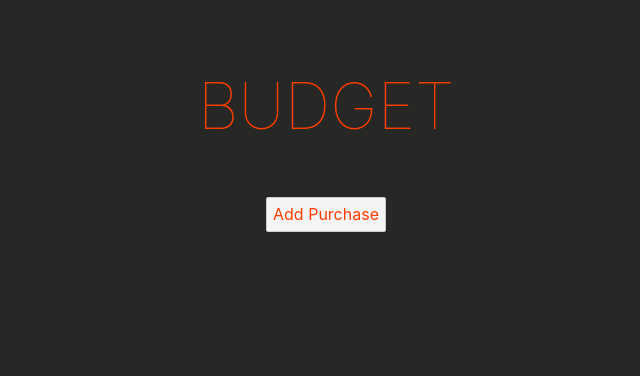
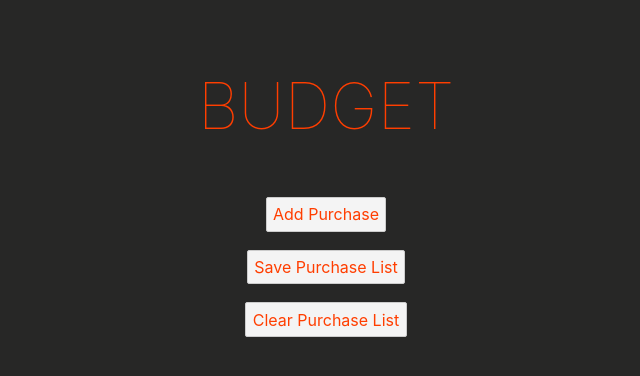
Before and after one commit to crissbrettd/Svelte-Budget, a Svelte app: page / in a window 1280 px wide. Shown: the top 376 px of the page, without its empty margins (314-954 px from the left). Built offline with nearby package versions, Linux system fonts and the light colour scheme.

Commit message:
Adding reading from and writing to local storage to save list

```diff
--- a/package.json
+++ b/package.json
@@ -9,6 +9,7 @@
   },
   "devDependencies": {
     "@rollup/plugin-commonjs": "^17.0.0",
+    "@rollup/plugin-json": "^4.1.0",
     "@rollup/plugin-node-resolve": "^11.0.0",
     "rollup": "^2.3.4",
     "rollup-plugin-css-only": "^3.1.0",
--- a/rollup.config.js
+++ b/rollup.config.js
@@ -4,6 +4,7 @@ import resolve from '@rollup/plugin-node-resolve';
 import livereload from 'rollup-plugin-livereload';
 import { terser } from 'rollup-plugin-terser';
 import css from 'rollup-plugin-css-only';
+import json from '@rollup/plugin-json'
 
 const production = !process.env.ROLLUP_WATCH;
 
@@ -43,6 +44,11 @@ export default {
 				dev: !production
 			}
 		}),
+
+        json({
+            compact: true
+          }),
+
 		// we'll extract any component CSS out into
 		// a separate file - better for performance
 		css({ output: 'bundle.css' }),
--- a/src/App.svelte
+++ b/src/App.svelte
@@ -2,8 +2,12 @@
     import Purchase from './Purchase.svelte';
     import Form from './Form.svelte';
     import Popout from './Popout.svelte';
-    $: itemList = []
+
+    $: itemList = loadPurchaseList()
     let shouldShowForm = false;
+
+    // let thing = loadPurchaseList()
+    // console.log(thing)
 
     function showForm() {
         shouldShowForm = !shouldShowForm;
@@ -25,8 +29,38 @@
 
     function handleRemovePurchase(event) {
         console.log(itemList);
-        itemList = itemList.filter((element) => {return element.detail.id !== event.detail.id})
+        itemList = itemList
+            .filter((element) => {return element.detail.id !== event.detail.id})
     }
+
+    function loadPurchaseList() {
+        const json = localStorage.getItem("purchase-list")
+        try {
+            if (json !== null) {
+                return JSON.parse(json)
+            }
+            else {
+                return []
+                }
+            }
+        catch {
+            console.log("Something went wrong reading from storage or past purchase list is empty.")
+            console.log(localStorage)
+            return []
+        }
+    }
+
+    function savePurchaseList() {
+        const json = JSON.stringify(itemList, null, 4);
+        localStorage.setItem("purchase-list", json);
+        console.log("saved")
+    }
+
+    function clearPurchaseList() {
+        localStorage.setItem("purchase-list", []);
+        itemList = []
+    }
+
 
 </script>
 
@@ -37,7 +71,19 @@
             <Purchase {...item} on:removeItem={handleRemovePurchase}/>
         {/each}
 
-        <button id="addPurchaseButton" on:click={showForm}>Add Purchase</button>
+        <div id="buttonContainer">
+            <button class="mainButton" on:click={showForm}>
+                Add Purchase
+            </button>
+            <br />
+            <button class="mainButton" on:click={savePurchaseList}>
+                Save Purchase List
+            </button>
+            <br />
+            <button class="mainButton" on:click={clearPurchaseList}>
+                Clear Purchase List
+            </button>
+        </div>
     </div>
 
     {#if shouldShowForm}
@@ -64,7 +110,7 @@
 		font-weight: 100;
 	}
 
-    #addPurchaseButton {
+    .mainButton {
         color: #ff3e00;
         margin-top: 10px;
     }
```
Also changed, not shown: 1 other file (tests, documents, lock files or other folders).
